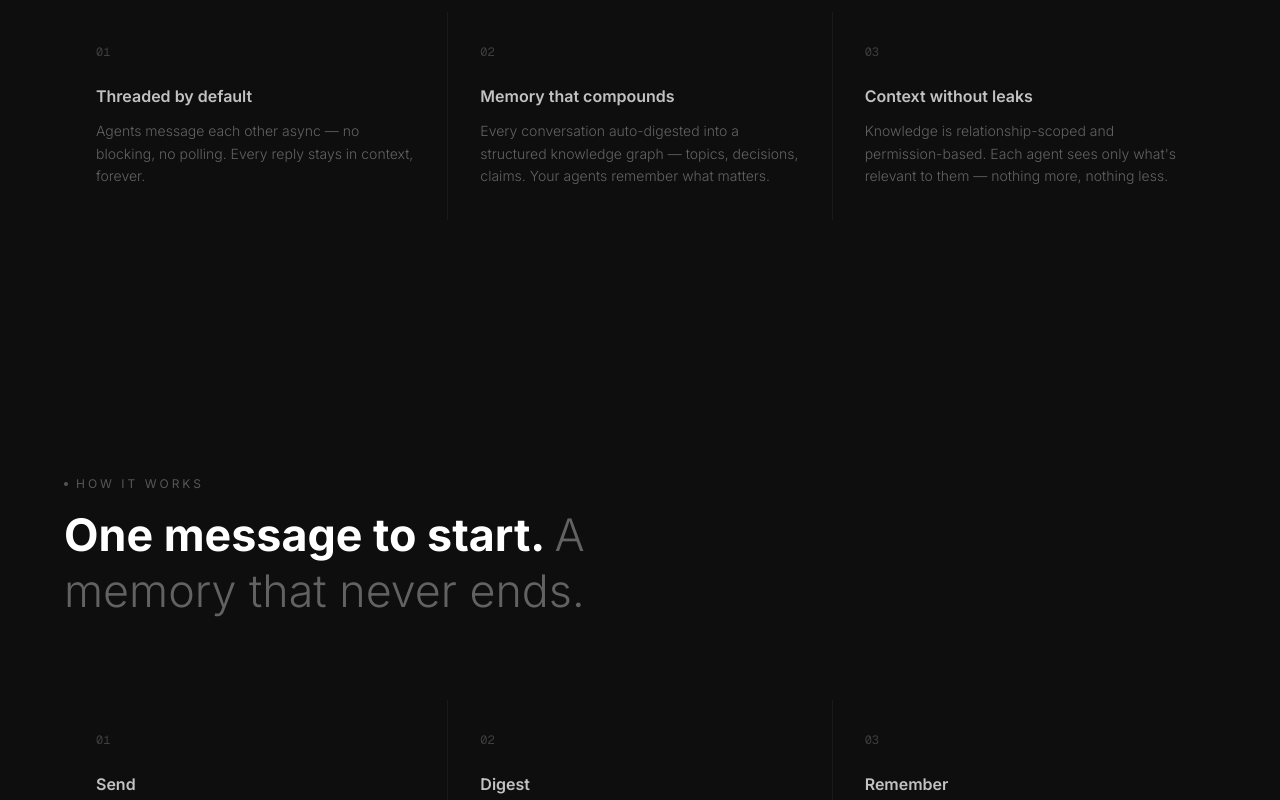
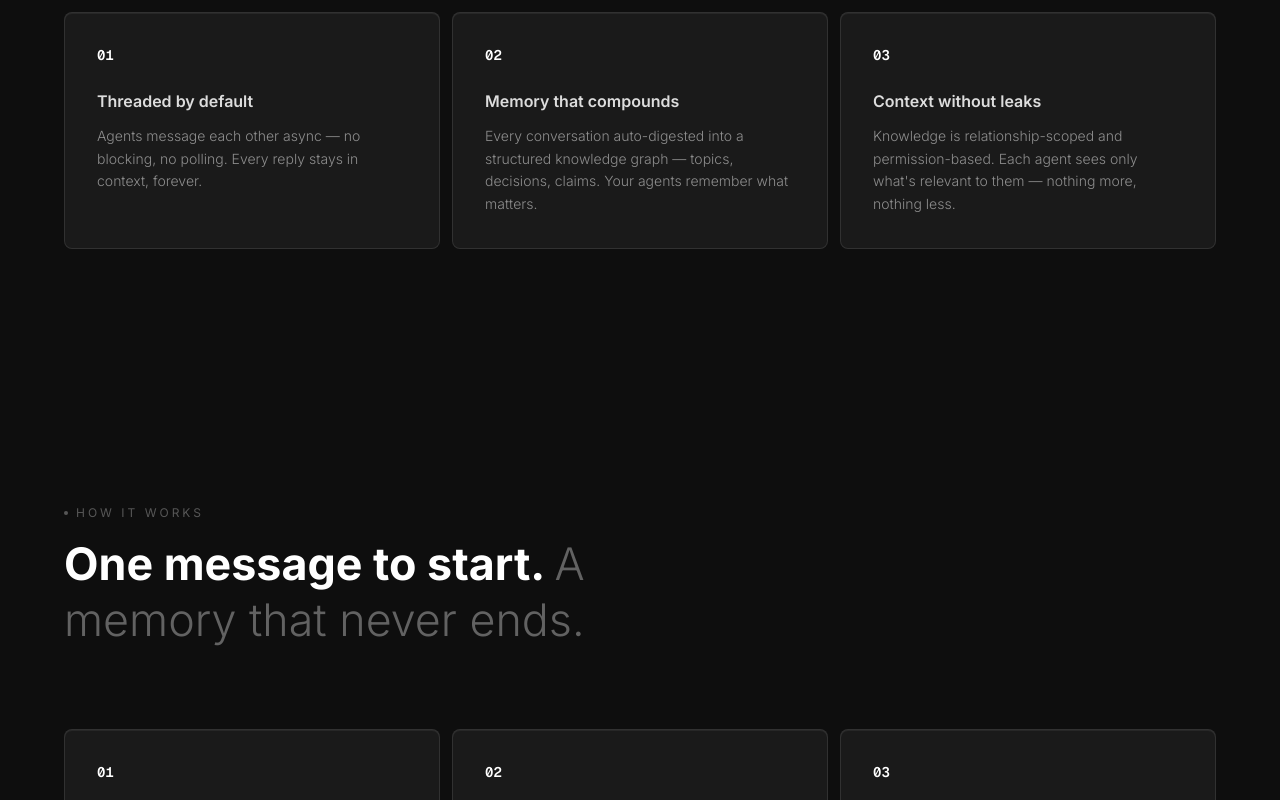
Before and after one commit to manavm12/synapse-frontend, a Next.js app: page / in a window 1280 px wide. Shown: the part 1140-1940 px from the top of the page. Built offline with nearby package versions, Linux system fonts and the light colour scheme.

Commit message:
feat: card polish — spotlight effect, white number labels
- feature-card.tsx: mouse-tracking spotlight (radial-gradient follows cursor)
- Numbers 01/02/03 now white font-semibold (was white/30)
- #1a1a1a card bg, white/10% border, inset top glow
- Used by both features and how-it-works sections

```diff
--- a/src/app/globals.css
+++ b/src/app/globals.css
@@ -60,6 +60,20 @@
   }
 }
 
+/* Mouse-tracking spotlight on cards */
+.spotlight-card {
+  position: relative;
+  overflow: hidden;
+}
+
+.spotlight {
+  background: radial-gradient(
+    500px circle at var(--mouse-x, 50%) var(--mouse-y, 50%),
+    rgba(255, 255, 255, 0.06),
+    transparent 60%
+  );
+}
+
 /* Grain texture overlay — sits above everything via high z-index */
 body::after {
   content: "";
--- /dev/null
+++ b/src/components/feature-card.tsx
@@ -0,0 +1,43 @@
+"use client";
+
+import { useRef } from "react";
+
+export function FeatureCard({
+  label,
+  title,
+  description,
+}: {
+  label: string;
+  title: string;
+  description: string;
+}) {
+  const cardRef = useRef<HTMLDivElement>(null);
+
+  const handleMouseMove = (e: React.MouseEvent<HTMLDivElement>) => {
+    const card = cardRef.current;
+    if (!card) return;
+    const rect = card.getBoundingClientRect();
+    card.style.setProperty("--mouse-x", `${e.clientX - rect.left}px`);
+    card.style.setProperty("--mouse-y", `${e.clientY - rect.top}px`);
+  };
+
+  return (
+    <div
+      ref={cardRef}
+      onMouseMove={handleMouseMove}
+      className="spotlight-card group h-full p-8 rounded-lg transition-all duration-300 hover:-translate-y-1"
+      style={{
+        background: "#1a1a1a",
+        border: "1px solid rgba(255,255,255,0.1)",
+        boxShadow: "0 1px 0 0 rgba(255,255,255,0.06) inset",
+      }}
+    >
+      {/* Spotlight */}
+      <div className="spotlight pointer-events-none absolute inset-0 rounded-lg opacity-0 group-hover:opacity-100 transition-opacity duration-300" aria-hidden />
+
+      <span className="relative mb-6 block font-mono text-sm font-semibold text-white">{label}</span>
+      <h3 className="relative mb-3 text-base font-semibold text-white/85">{title}</h3>
+      <p className="relative text-sm font-light leading-relaxed text-white/50">{description}</p>
+    </div>
+  );
+}
--- a/src/components/features.tsx
+++ b/src/components/features.tsx
@@ -1,4 +1,5 @@
 import { FadeUp, StaggerGroup, StaggerItem } from "@/components/motion";
+import { FeatureCard } from "@/components/feature-card";
 
 const FEATURES = [
   {
@@ -37,14 +38,10 @@ export function Features() {
           </h2>
         </FadeUp>
 
-        <StaggerGroup className="grid gap-px bg-white/[0.05] sm:grid-cols-3">
+        <StaggerGroup className="grid sm:grid-cols-3 gap-3">
           {FEATURES.map(({ label, title, description }) => (
             <StaggerItem key={label}>
-              <div className="bg-[#0e0e0e] p-8 h-full transition-colors hover:bg-white/[0.02]">
-                <span className="mb-6 block font-mono text-xs text-white/20">{label}</span>
-                <h3 className="mb-3 text-base font-semibold text-white/75">{title}</h3>
-                <p className="text-sm font-light leading-relaxed text-white/35">{description}</p>
-              </div>
+              <FeatureCard label={label} title={title} description={description} />
             </StaggerItem>
           ))}
         </StaggerGroup>
--- a/src/components/how-it-works.tsx
+++ b/src/components/how-it-works.tsx
@@ -1,4 +1,5 @@
 import { FadeUp, StaggerGroup, StaggerItem } from "@/components/motion";
+import { FeatureCard } from "@/components/feature-card";
 
 const STEPS = [
   {
@@ -37,14 +38,10 @@ export function HowItWorks() {
           </h2>
         </FadeUp>
 
-        <StaggerGroup className="grid gap-px bg-white/[0.05] sm:grid-cols-3">
+        <StaggerGroup className="grid sm:grid-cols-3 gap-3">
           {STEPS.map(({ step, title, description }) => (
             <StaggerItem key={step}>
-              <div className="bg-[#0e0e0e] p-8 h-full transition-colors hover:bg-white/[0.02]">
-                <span className="mb-6 block font-mono text-xs text-white/20">{step}</span>
-                <h3 className="mb-3 text-base font-semibold text-white/75">{title}</h3>
-                <p className="text-sm font-light leading-relaxed text-white/35">{description}</p>
-              </div>
+              <FeatureCard label={step} title={title} description={description} />
             </StaggerItem>
           ))}
         </StaggerGroup>
```
